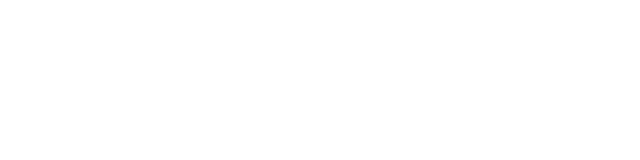
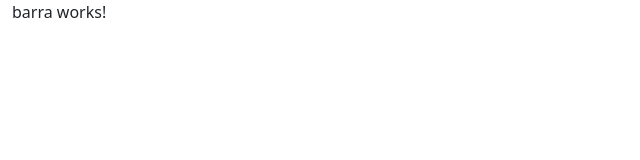
Before and after one commit to brunonovell/muito-mais, an Angular app: page / in a window 1280 px wide. Shown: the top 160 px of the page, without its empty margins (0-640 px from the left). Built offline with nearby package versions, Linux system fonts and the light colour scheme.

Commit message:
Criação do componente barra

```diff
--- a/src/app/app.component.html
+++ b/src/app/app.component.html
@@ -1,3 +1,4 @@
 <div class="container-fluid">
+  <app-barra></app-barra>
   <router-outlet></router-outlet>
 </div>
--- a/src/app/app.module.ts
+++ b/src/app/app.module.ts
@@ -3,11 +3,14 @@
 
 import { AppRoutingModule } from './app-routing.module';
 import { AppComponent } from './app.component';
+import { BarraComponent } from './components/barra/barra.component';
+
 
 
 @NgModule({
   declarations: [
-    AppComponent
+    AppComponent,
+    BarraComponent,
   ],
   imports: [
     BrowserModule,
--- /dev/null
+++ b/src/app/components/barra/barra.component.html
@@ -0,0 +1,3 @@
+<div class="row" >
+  <p>barra works!</p>
+</div>
--- /dev/null
+++ b/src/app/components/barra/barra.component.ts
@@ -0,0 +1,15 @@
+import { Component, OnInit } from '@angular/core';
+
+@Component({
+  selector: 'app-barra',
+  templateUrl: './barra.component.html',
+  styleUrls: ['./barra.component.scss']
+})
+export class BarraComponent implements OnInit {
+
+  constructor() { }
+
+  ngOnInit(): void {
+  }
+
+}
```
Also changed, not shown: src/app/components/barra/barra.component.scss (added), 1 other file (tests, documents, lock files or other folders).
